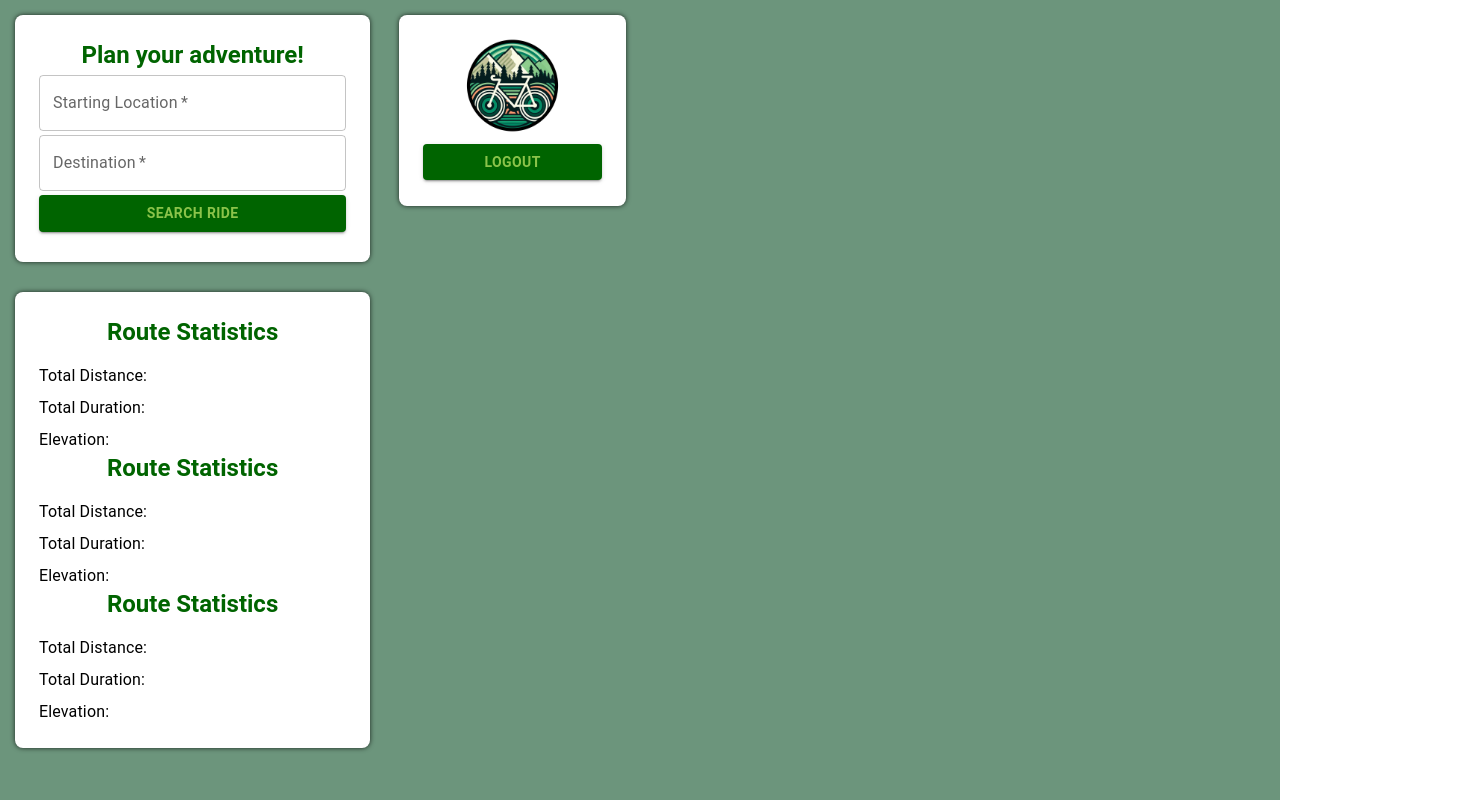
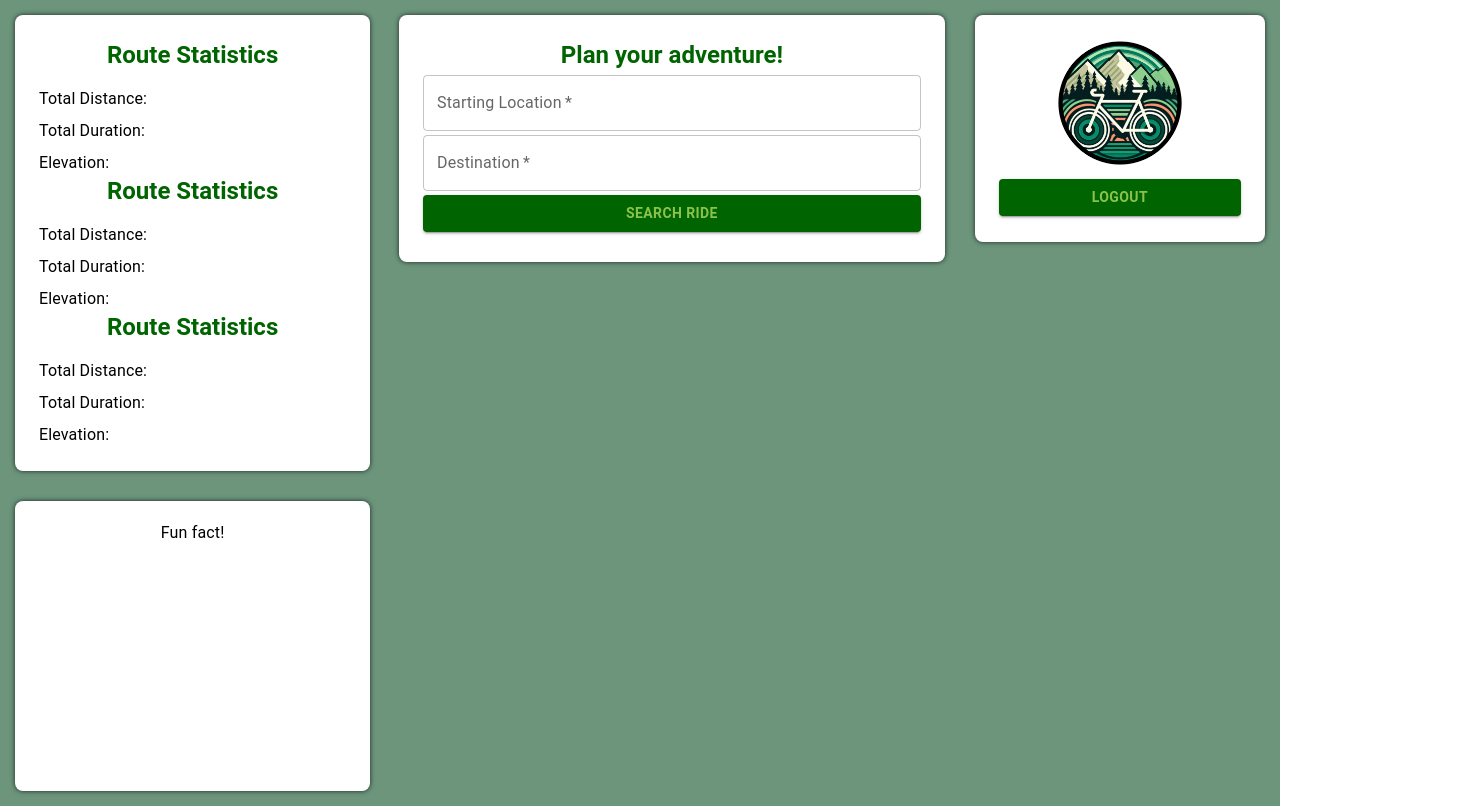
Before and after one commit to nleobandung/biketourproj, a React (Create React App) app: page / in a window 1280 px wide. Both pictures are taken after typing "Sample", "Sample123" into the empty fields and a click on the button "SIGN IN". Shown: the whole page, 1483 px wide, since content can reach past the window. Built offline with nearby package versions, Linux system fonts and the light colour scheme.

Commit message:
missing slides and data

```diff
--- a/src/App.js
+++ b/src/App.js
@@ -11,6 +11,7 @@ function App(props) {
   const [loggedIn, setLoggedIn] = useState(false);
   const [distance, setDistance] = useState('');
   const [duration, setDuration] = useState('');
+  const [fun_fact,setFunFact] = useState('');
 
   const handleSaveButtonClick = async () => {
     // Save the data from text fields to the state
@@ -53,6 +54,7 @@ function App(props) {
     setDistance('');
     setDuration('');
     setSavedData([]);
+    setFunFact('');
   };
 
   if (loggedIn) {
@@ -75,57 +77,6 @@ function App(props) {
           flexDirection:'column'
         }}
       >
-        <Box
-            sx={{
-              backgroundColor: 'white',
-              paddingX: '24px',
-              paddingY: '24px',
-              borderRadius: '8px',
-              height: 'fit-content', // Adjust height to fit content
-              boxShadow: '0px 0px 5px 0px rgba(0,0,0,0.75)', // Add shadow for depth effect
-              position: 'relative', // Set position to relative
-              width: '80%',
-              zIndex: '1',
-              margin: '15px',
-            }}
-        >
-        <Typography component="h1" variant="h5" sx={{ textAlign: 'center', fontWeight: 'bold', color: 'darkgreen'}}>
-          Plan your adventure!
-        </Typography>
-
-        <form onSubmit={handleSaveButtonClick}>
-        <TextField
-            variant="outlined"
-            required
-            fullWidth
-            name = "position1"
-            label="Starting Location"
-            id="position1"
-            value={position1Value}
-            onChange={(e) => setPosition1Value(e.target.value)}
-            sx={{ '&:hover': {scale: '1.02'}, marginRight: '100%', marginTop: '4px', position: 'relative', zIndex: '1' }}
-          />
-          <TextField
-            variant="outlined"
-            required
-            fullWidth
-            name = "position2"
-            label="Destination"
-            id="position2"
-            value={position2Value}
-            onChange={(e) => setPosition2Value(e.target.value)}
-            sx={{ '&:hover': {scale: '1.02'}, marginRight: '100%', marginTop: '4px', position: 'relative', zIndex: '1' }}
-          />
-          <Button
-            fullWidth
-            variant="contained"
-            onClick={handleSaveButtonClick}
-            sx={{ '&:hover': {scale: '1.02',backgroundColor: 'darkgreen',}, fontWeight: 'bold', backgroundColor: 'darkgreen', color: '#8bc34a', marginTop: '4px', marginRight: '100%', marginBottom: '6px', position: 'relative', zIndex: '1' }} // Set position to relative and zIndex to render above
-          >
-            Search ride
-          </Button>
-          </form>
-        </Box>
         <Box
             sx={{
               backgroundColor: 'white',
@@ -177,6 +128,24 @@ function App(props) {
             Elevation:
           </Typography>
         </Box>
+        <Box
+            sx={{
+              backgroundColor: 'white',
+              paddingX: '24px',
+              paddingY: '20px',
+              borderRadius: '8px',
+              height: '250px',
+              boxShadow: '0px 0px 5px 0px rgba(0,0,0,0.75)', // Add shadow for depth effect
+              position: 'relative', // Set position to relative
+              width: '80%',
+              zIndex: '1',
+              margin:'15px'
+            }}
+        >
+          <Typography variant="body1" sx={{ textAlign: 'center'}}>
+              Fun fact!{fun_fact}
+          </Typography>
+        </Box>
       </Box>
       <Box
         sx={{
@@ -194,9 +163,60 @@ function App(props) {
           alignItems: 'start',
           minHeight: '100vh',
           backgroundColor: '#6c957c',
-          flexDirection:'column'
+          flexDirection:'row'
         }}
       >
+        <Box
+            sx={{
+              backgroundColor: 'white',
+              paddingX: '24px',
+              paddingY: '24px',
+              borderRadius: '8px',
+              height: 'fit-content', // Adjust height to fit content
+              boxShadow: '0px 0px 5px 0px rgba(0,0,0,0.75)', // Add shadow for depth effect
+              position: 'relative', // Set position to relative
+              width: '60%',
+              zIndex: '1',
+              margin: '15px',
+            }}
+        >
+        <Typography component="h1" variant="h5" sx={{ textAlign: 'center', fontWeight: 'bold', color: 'darkgreen'}}>
+          Plan your adventure!
+        </Typography>
+
+        <form onSubmit={handleSaveButtonClick}>
+        <TextField
+            variant="outlined"
+            required
+            fullWidth
+            name = "position1"
+            label="Starting Location"
+            id="position1"
+            value={position1Value}
+            onChange={(e) => setPosition1Value(e.target.value)}
+            sx={{ '&:hover': {scale: '1.02'}, marginRight: '100%', marginTop: '4px', position: 'relative', zIndex: '1' }}
+          />
+          <TextField
+            variant="outlined"
+            required
+            fullWidth
+            name = "position2"
+            label="Destination"
+            id="position2"
+            value={position2Value}
+            onChange={(e) => setPosition2Value(e.target.value)}
+            sx={{ '&:hover': {scale: '1.02'}, marginRight: '100%', marginTop: '4px', position: 'relative', zIndex: '1' }}
+          />
+          <Button
+            fullWidth
+            variant="contained"
+            onClick={handleSaveButtonClick}
+            sx={{ '&:hover': {scale: '1.02',backgroundColor: 'darkgreen',}, fontWeight: 'bold', backgroundColor: 'darkgreen', color: '#8bc34a', marginTop: '4px', marginRight: '100%', marginBottom: '6px', position: 'relative', zIndex: '1' }} // Set position to relative and zIndex to render above
+          >
+            Search ride
+          </Button>
+          </form>
+        </Box>
         <Box
             sx={{
               backgroundColor: 'white',
@@ -206,7 +226,7 @@ function App(props) {
               height: 'fit-content', // Adjust height to fit content
               boxShadow: '0px 0px 5px 0px rgba(0,0,0,0.75)', // Add shadow for depth effect
               position: 'relative', // Set position to relative
-              width: '20%',
+              width: '29.2%',
               zIndex: '1',
               margin:'15px'
             }}
```
